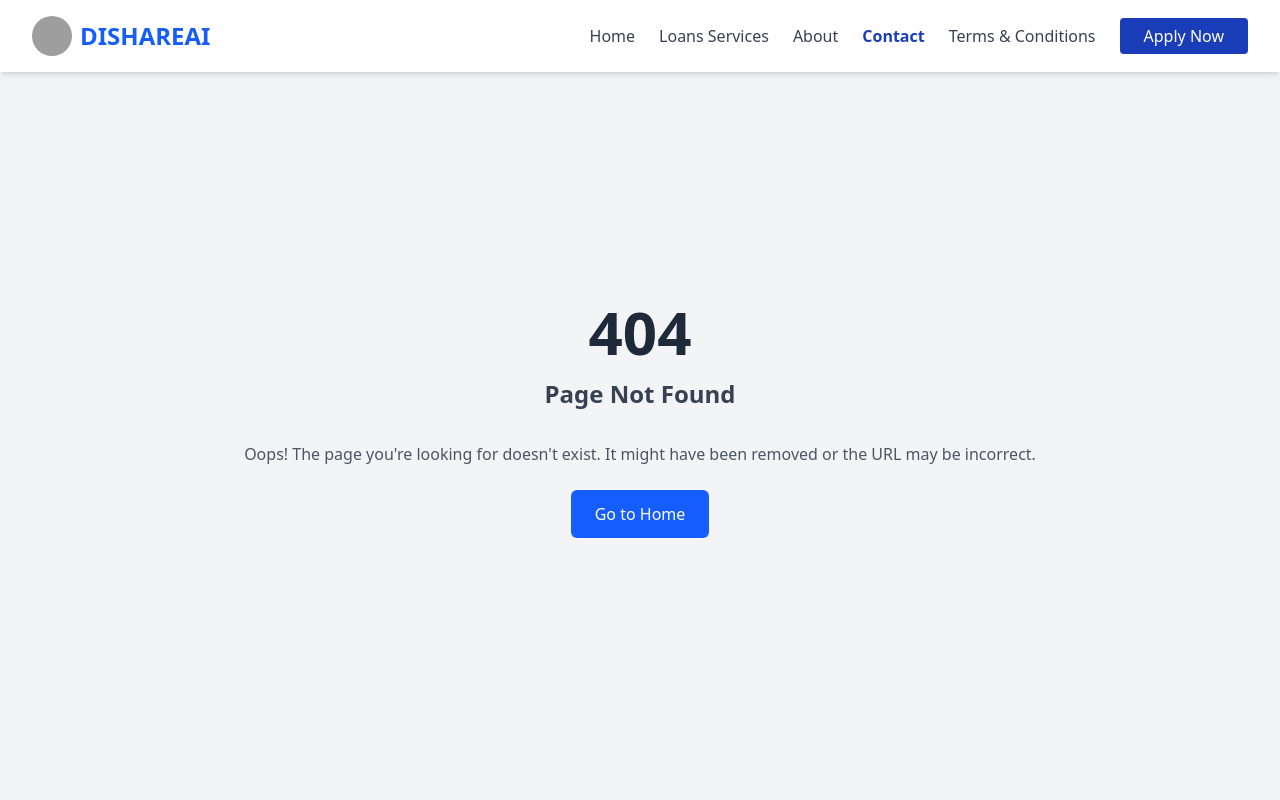
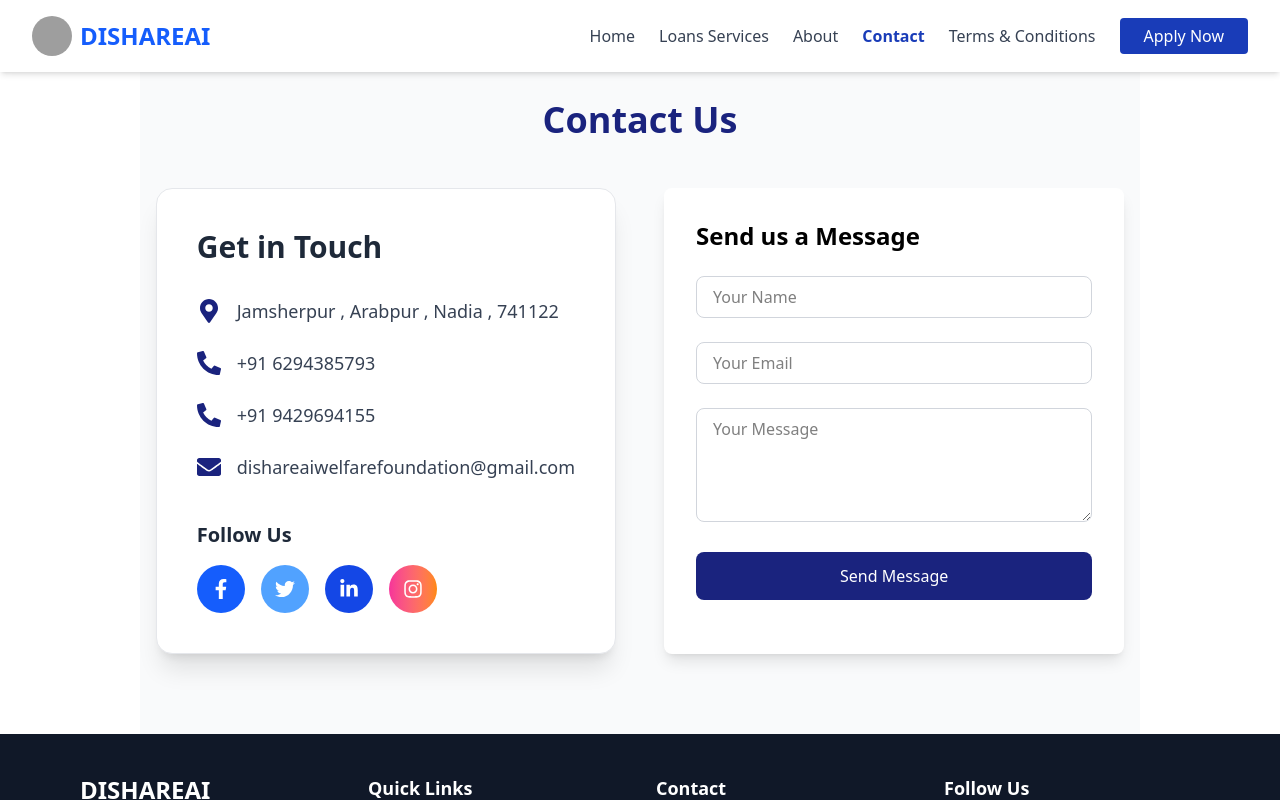
Before and after one commit to sureshsau/dishareai, a React (Vite) app: page /contact in a window 1280 px wide. Built offline with nearby package versions, Linux system fonts and the light colour scheme; grey boxes are pictures that could not be loaded.

Commit message:
Add contact us page

```diff
--- a/src/App.jsx
+++ b/src/App.jsx
@@ -6,6 +6,7 @@ import AboutPage from './pages/AboutPage'
 import PageNotFound from './pages/PageNotFound'
 import TermsPage from './pages/TermsPage'
 import LoanPage from './pages/LoanPage'
+import ContactPage from './pages/ContactPage'
 
 function App() {
 
@@ -16,6 +17,7 @@ function App() {
       <Route path='/about' element={<AboutPage/>}/>
       <Route path='/terms-and-conditions' element={<TermsPage/>}/>
     <Route path='/loans' element={<LoanPage/>}/>
+    <Route  path='/contact' element={<ContactPage/>}/>
 
 
       <Route path='*' element={<PageNotFound/>}/>
--- /dev/null
+++ b/src/components/ContactPage/ContactForm.jsx
@@ -0,0 +1,38 @@
+const ContactForm = () => {
+    return (
+      <div className="bg-white rounded-lg shadow-lg p-8">
+        <h3 className="text-2xl font-bold mb-6">Send us a Message</h3>
+        <form className="space-y-6">
+          <div>
+            <input
+              type="text"
+              placeholder="Your Name"
+              className="w-full px-4 py-2 border border-gray-300 rounded-lg focus:outline-none focus:border-[#1a237e]"
+            />
+          </div>
+          <div>
+            <input
+              type="email"
+              placeholder="Your Email"
+              className="w-full px-4 py-2 border border-gray-300 rounded-lg focus:outline-none focus:border-[#1a237e]"
+            />
+          </div>
+          <div>
+            <textarea
+              placeholder="Your Message"
+              rows={4}
+              className="w-full px-4 py-2 border border-gray-300 rounded-lg focus:outline-none focus:border-[#1a237e]"
+            ></textarea>
+          </div>
+          <button
+            type="submit"
+            className="w-full bg-[#1a237e] text-white py-3 rounded-lg hover:bg-[#0d1657]"
+          >
+            Send Message
+          </button>
+        </form>
+      </div>
+    );
+  };
+
+  export default ContactForm;
--- /dev/null
+++ b/src/components/ContactPage/ContactInfo.jsx
@@ -0,0 +1,47 @@
+import { FaMapMarkerAlt, FaPhoneAlt, FaEnvelope, FaFacebookF, FaTwitter, FaLinkedinIn, FaInstagram } from "react-icons/fa";
+
+const ContactInfo = () => {
+  return (
+    <div className="bg-white rounded-2xl shadow-xl p-10 border border-gray-200">
+      <h3 className="text-3xl font-extrabold text-gray-800 mb-8">Get in Touch</h3>
+      <div className="space-y-6">
+        <div className="flex items-center space-x-4">
+          <FaMapMarkerAlt className="text-[#1a237e] text-2xl" />
+          <span className="text-lg text-gray-700">Jamsherpur , Arabpur , Nadia , 741122</span>
+        </div>
+        <div className="flex items-center space-x-4">
+          <FaPhoneAlt className="text-[#1a237e] text-2xl" />
+          <span className="text-lg text-gray-700">+91 6294385793</span>
+        </div>
+        <div className="flex items-center space-x-4">
+          <FaPhoneAlt className="text-[#1a237e] text-2xl" />
+          <span className="text-lg text-gray-700"> +91 9429694155</span>
+        </div>
+        <div className="flex items-center space-x-4">
+          <FaEnvelope className="text-[#1a237e] text-2xl" />
+          <span className="text-lg text-gray-700">dishareaiwelfarefoundation@gmail.com</span>
+        </div>
+      </div>
+      <div className="mt-10">
+        <h4 className="text-xl font-semibold text-gray-800 mb-4">Follow Us</h4>
+        <div className="flex space-x-4">
+          {[
+            { icon: FaFacebookF, bg: "bg-blue-600" },
+            { icon: FaTwitter, bg: "bg-blue-400" },
+            { icon: FaLinkedinIn, bg: "bg-blue-700" },
+            { icon: FaInstagram, bg: "bg-gradient-to-r from-pink-500 to-orange-400" },
+          ].map(({ icon: Icon, bg }, index) => (
+            <button
+              key={index}
+              className={`${bg} w-12 h-12 rounded-full flex items-center justify-center text-white transition-transform transform hover:scale-110`}
+            >
+              <Icon className="text-xl" />
+            </button>
+          ))}
+        </div>
+      </div>
+    </div>
+  );
+};
+
+export default ContactInfo;
--- /dev/null
+++ b/src/components/ContactPage/ContactSection.jsx
@@ -0,0 +1,20 @@
+import ContactInfo from "./ContactInfo";
+import ContactForm from "./ContactForm";
+
+const ContactSection = () => {
+  return (
+    <section className="py-20 bg-gray-50">
+      <div className="max-w-7xl mx-auto px-4">
+        <h2 className="text-4xl font-bold text-center text-[#1a237e] mb-12">
+          Contact Us
+        </h2>
+        <div className="grid md:grid-cols-2 gap-12">
+          <ContactInfo />
+          <ContactForm />
+        </div>
+      </div>
+    </section>
+  );
+};
+
+export default ContactSection;
--- a/src/components/LoanPage/LoanApplicationForm.jsx
+++ b/src/components/LoanPage/LoanApplicationForm.jsx
@@ -3,23 +3,23 @@ import formScreenshot from "../../assets/image/Form.png";
 
 const LoanApplicationForm = () => {
   const handleDownloadDoc = () => {
-    const fileUrl = "/assets/ApplicationForm.doc";
+    const fileUrl = "../../assets/ApplicationForm.pdf";
     const link = document.createElement("a");
     link.href = fileUrl;
-    link.download = "Loan_Application_Form.doc";
+    link.setAttribute("download", "Loan_Application_Form.pdf");
     document.body.appendChild(link);
     link.click();
     document.body.removeChild(link);
   };
 
   return (
-    <div className="flex flex-col items-center justify-center min-h-screen p-6">
+    <div className="flex flex-col items-center justify-center min-h-screen p-6 bg-gray-100">
       {/* Form Image */}
-      <div className="max-w-lg w-full bg-white shadow-lg rounded-lg overflow-hidden p-4">
+      <div className="max-w-lg w-full bg-white shadow-lg rounded-lg overflow-hidden p-4 border border-gray-200">
         <img
           src={formScreenshot}
           alt="Form Preview"
-          className="w-full h-auto object-cover rounded-lg border border-gray-200 shadow-md"
+          className="w-full h-auto object-cover rounded-lg shadow-md"
         />
       </div>
 
--- /dev/null
+++ b/src/pages/ContactPage.jsx
@@ -0,0 +1,15 @@
+import React from 'react'
+import Layout from '../components/layouts/Layout'
+import ContactSection from '../components/ContactPage/ContactSection'
+
+const ContactPage = () => {
+  return (
+    <Layout>
+        <div className='w-screen flex flex-col items-center'>
+            <ContactSection/>
+        </div>
+    </Layout>
+  )
+}
+
+export default ContactPage
--- a/src/pages/LoanPage.jsx
+++ b/src/pages/LoanPage.jsx
@@ -2,11 +2,13 @@ import React from 'react'
 import Layout from '../components/layouts/Layout'
 import LoanServices from '../components/LoanPage/LoanServices'
 import LoanApplicationForm from '../components/LoanPage/LoanApplicationForm'
+import Banner from '../components/HomePage/Banner'
 
 const LoanPage = () => {
   return (
     <Layout>
         <div className='flex flex-col items-center w-screen my-5'>
+          <Banner/>
           <LoanServices/>
           <LoanApplicationForm/>
         </div>
```
Also changed, not shown: 2 other files (tests, documents, lock files or other folders).
